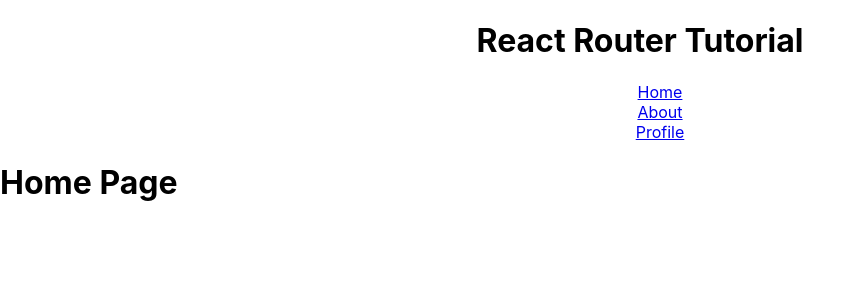
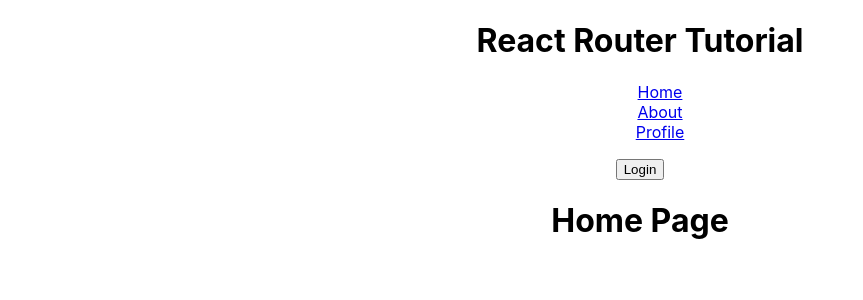
Before and after one commit to NBinte/Codecamp-React-Router, a React (Create React App) app: page / in a window 1280 px wide. Shown: the top 300 px of the page, without its empty margins (0-863 px from the left). Built offline with nearby package versions, Linux system fonts and the light colour scheme.

Commit message:
Redirect using navigate

```diff
--- a/src/App.js
+++ b/src/App.js
@@ -1,4 +1,5 @@
-import { BrowserRouter, Route, Routes } from "react-router-dom";
+import { useState } from "react";
+import { BrowserRouter, Navigate, Route, Routes } from "react-router-dom";
 import "./App.css";
 import Header from "./components/Header";
 import About from "./Pages/About";
@@ -8,18 +9,32 @@ import Post from "./Pages/Post";
 import Profile from "./Pages/Profile";
 
 function App() {
+  const [login, setlogin] = useState(false);
+
   return (
     <BrowserRouter>
       <div className="App">
         <Header />
+
+        <button
+          onClick={() => {
+            setlogin(!login);
+          }}
+        >
+          {login ? "Logout" : "Login"}
+        </button>
+
+        <Routes>
+          <Route path="/" element={<Home />} />
+          <Route path="/about" element={<About />} />
+          <Route
+            path="/profile"
+            element={login ? <Profile /> : <Navigate to="/" />}
+          />
+          <Route path="/post/:id" element={<Post />} />
+          <Route path="*" element={<NotFound />} />
+        </Routes>
       </div>
-      <Routes>
-        <Route path="/" element={<Home />} />
-        <Route path="/about" element={<About />} />
-        <Route path="/profile" element={<Profile />} />
-        <Route path="/post/:id" element={<Post />} />
-        <Route path="*" element={<NotFound />} />
-      </Routes>
     </BrowserRouter>
   );
 }
```
